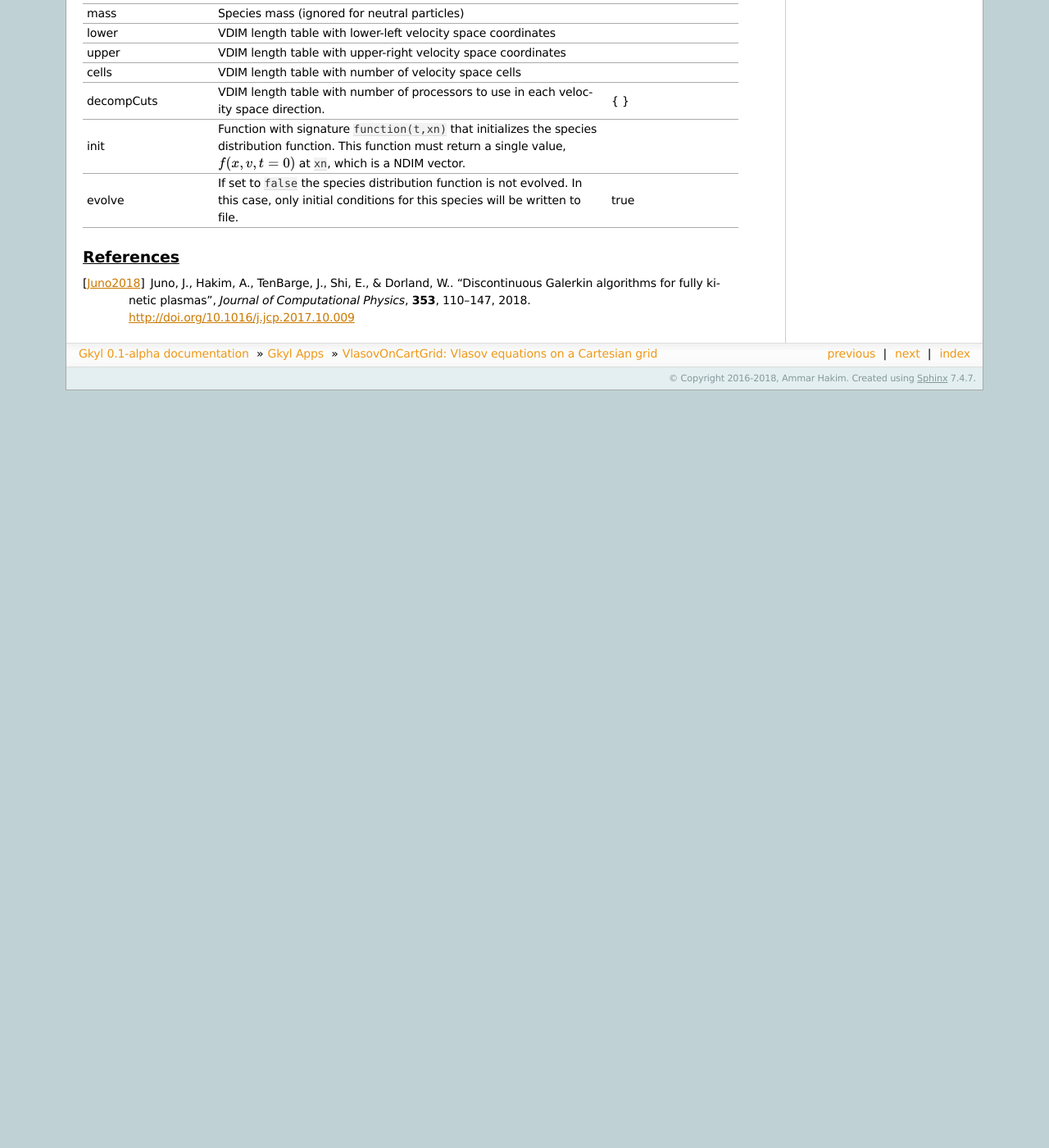
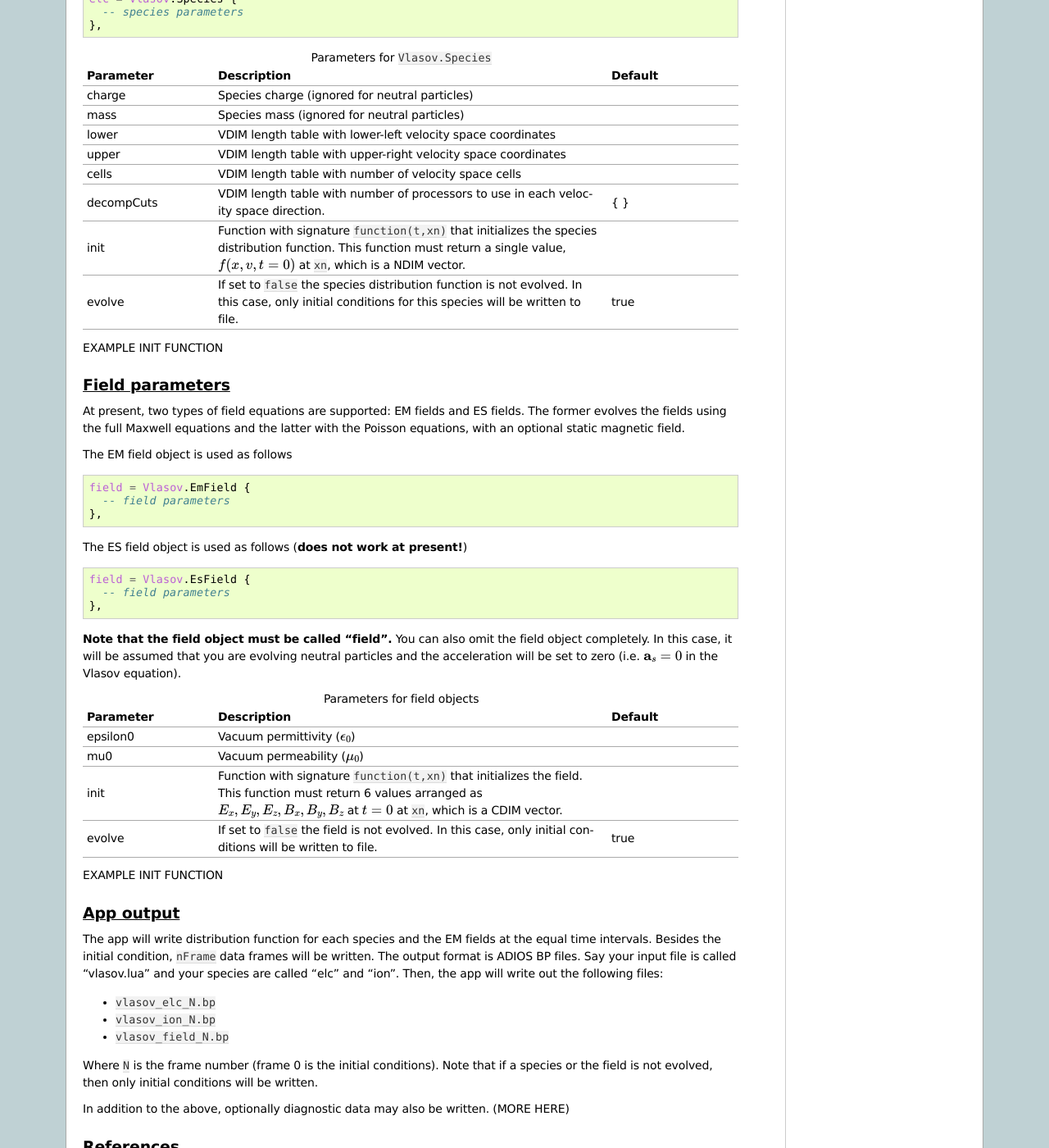
Before and after one commit to ammarhakim/gkyl-doc, a Sphinx documentation site: the page built from source/VlasovOnCartGrid.rst, in a window 1280 px wide and 1400 px high, scrolled down 2324 px. Shown: the whole window at 82% size. Built offline with Sphinx 7.4.7, drawn with Linux system fonts in a browser that asks for light colours; before the commit the page ends 2800 px from its top, so only the background shows below that; some of the changed text lies outside the part shown.

Commit message:
Added field block documentation

```diff
--- a/source/VlasovOnCartGrid.rst
+++ b/source/VlasovOnCartGrid.rst
@@ -58,8 +58,9 @@ The overall structure of the app is as follows
       -- species parameters
     },
 
-    -- fields (optional, can be ommited for neutral particles)
-    field = Vlasov.EmField {
+    -- fields (optional, can be omitted for neutral particles)
+    field = Vlasov.EmField { -- or EsField
+      -- field parameters
     },
   }
   -- run application
@@ -91,7 +92,8 @@ default values can be omitted.
      - Initial suggested time-step. Adjusted as simulation progresses.
      - tEnd/nFrame
    * - nFrame
-     - Number of frames
+     - Number of frames of data to write. Initial conditions are
+       always written.
      -
    * - lower
      - CDIM length table with lower-left configuration space coordinates
@@ -148,6 +150,10 @@ default values can be omitted.
        optional and if not specified no force terms will be evolved,
        i.e. the particles will be assumed to be neutral.
      - nil
+   * - *species-name*
+     - Species objects. There can be more than one of these. See
+       details below.
+     -
 
 .. note::
 
@@ -218,6 +224,85 @@ output data files, reasonable names should be used.
        will be written to file.
      - true
 
+EXAMPLE INIT FUNCTION
+
+Field parameters
+----------------
+
+At present, two types of field equations are supported: EM fields and
+ES fields. The former evolves the fields using the full Maxwell
+equations and the latter with the Poisson equations, with an optional
+static magnetic field.
+
+The EM field object is used as follows
+
+.. code-block:: lua
+
+    field = Vlasov.EmField {
+      -- field parameters
+    },
+
+
+The ES field object is used as follows (**does not work at present!**)
+
+.. code-block:: lua
+
+    field = Vlasov.EsField {
+      -- field parameters
+    },
+
+**Note that the field object must be called "field".** You can also
+omit the field object completely. In this case, it will be assumed
+that you are evolving neutral particles and the acceleration will be
+set to zero (i.e. :math:`\mathbf{a}_s = 0` in the Vlasov equation).
+
+.. list-table:: Parameters for field objects
+   :widths: 20, 60, 20
+   :header-rows: 1
+
+   * - Parameter
+     - Description
+     - Default
+   * - epsilon0
+     - Vacuum permittivity (:math:`\epsilon_0`)
+     -
+   * - mu0
+     - Vacuum permeability (:math:`\mu_0`)
+     -
+   * - init
+     - Function with signature ``function(t,xn)`` that initializes the
+       field. This function must return 6 values arranged as
+       :math:`E_x, E_y, E_z, B_x, B_y, B_z` at :math:`t=0` at ``xn``,
+       which is a CDIM vector.
+     -
+   * - evolve
+     - If set to ``false`` the field is not evolved. In this case,
+       only initial conditions will be written to file.
+     - true
+
+EXAMPLE INIT FUNCTION
+
+App output
+----------
+
+The app will write distribution function for each species and the EM
+fields at the equal time intervals. Besides the initial condition,
+``nFrame`` data frames will be written. The output format is ADIOS BP
+files. Say your input file is called "vlasov.lua" and your species are
+called "elc" and "ion". Then, the app will write out the following
+files:
+
+- ``vlasov_elc_N.bp``
+- ``vlasov_ion_N.bp``
+- ``vlasov_field_N.bp``
+
+Where ``N`` is the frame number (frame 0 is the initial
+conditions). Note that if a species or the field is not evolved, then
+only initial conditions will be written.
+
+In addition to the above, optionally diagnostic data may also be
+written. (MORE HERE)
+
 References
 ----------
 
```
Also changed, not shown: 1 other file.
